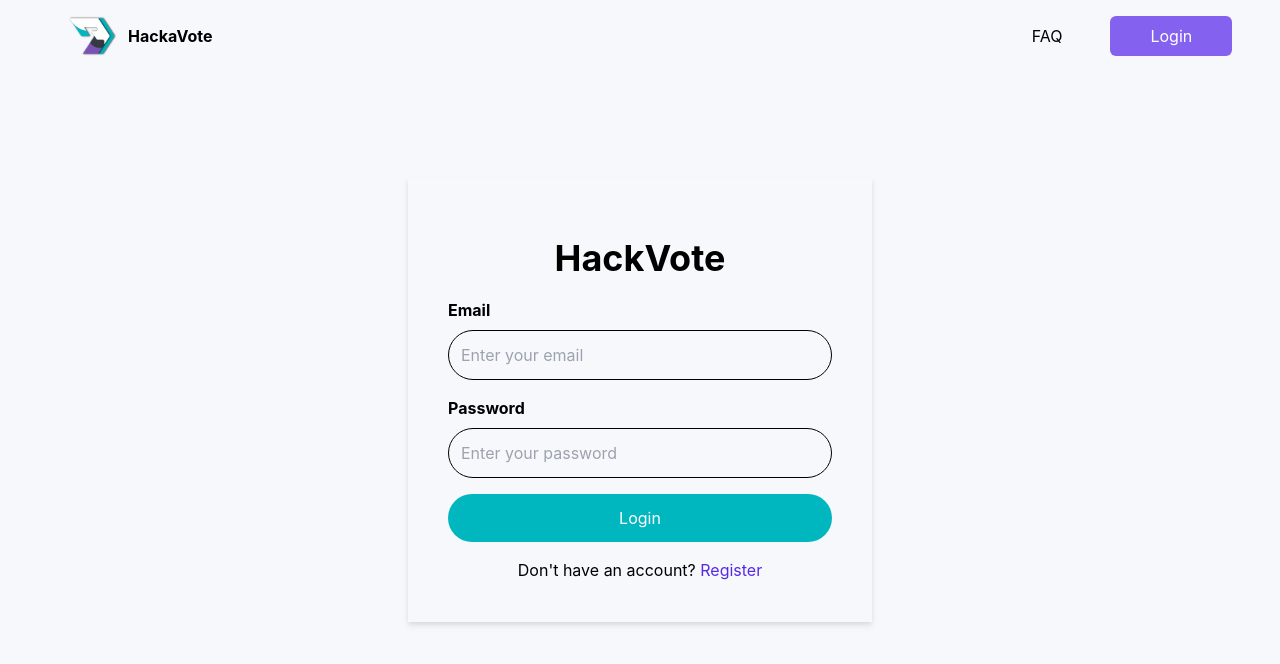
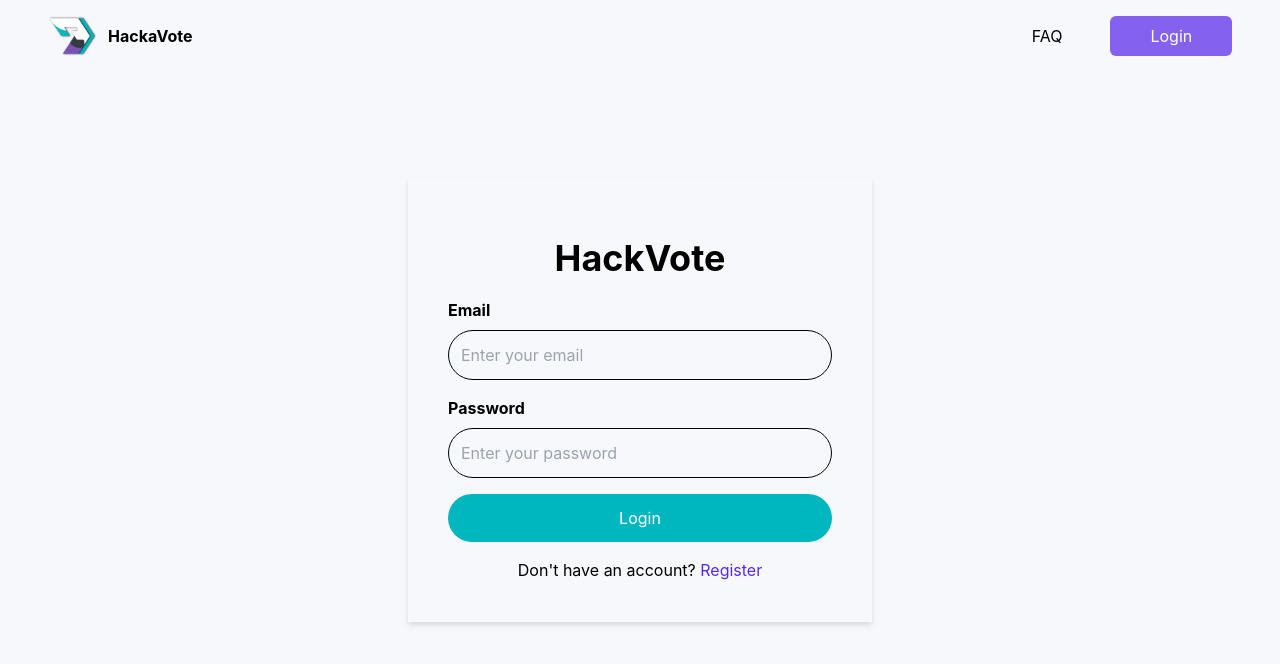
Before and after one commit to os-hi/hackathon-voting-system-frontend, a React (Vite) app: page /login in a window 1280 px wide. Shown: the top 664 px of the page. Built offline with nearby package versions, Linux system fonts and the light colour scheme.

Commit message:
style: changed the margin

```diff
--- a/src/components/NavBar.tsx
+++ b/src/components/NavBar.tsx
@@ -4,7 +4,7 @@ import NavLinks from "./NavLinks";
 const NavBar = () => {
     return (
         <header className = "fixed top-0 px-12 py-3 flex justify-between items-center w-full h-15 box-border">
-            <Link to='/home' className="flex justify-center items-center gap-3 ml-5">
+            <Link to='/home' className="flex justify-center items-center gap-3">
                 <Logo/>
             </Link>
             <NavLinks/>
```
